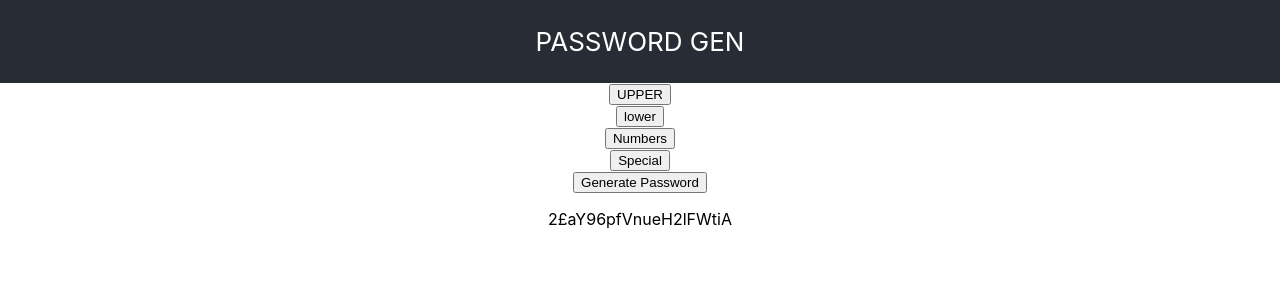
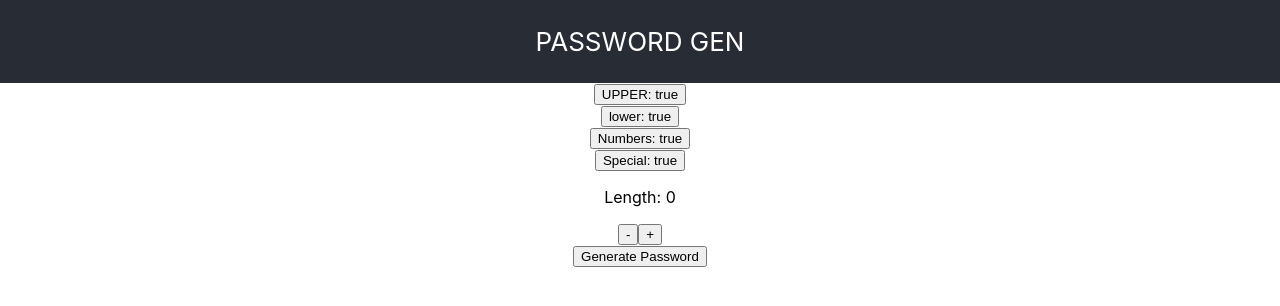
Before and after one commit to Tom-Mac1/passwordChallenge, a React (Create React App) app: page / in a window 1280 px wide. Shown: the top 306 px of the page. Built offline with nearby package versions, Linux system fonts and the light colour scheme.

Commit message:
button work

```diff
--- a/src/Components/Hero/Hero.js
+++ b/src/Components/Hero/Hero.js
@@ -1,6 +1,8 @@
 /* Need to be able to set length, and choose certain characters to exclude (upper, lower, special, numerical)*/
 
-function Pass() {
+import { useState } from "react";
+
+function Pass(length) {
     var password = "";
     var upper = "ABCDEFGHIJKLMNOPQRSTUVWXYZ";
     var lower = "abcdefghijklmnopqrstuvwxyz";
@@ -9,27 +11,35 @@ function Pass() {
     var characters = upper + lower + nums + special;
     /* create useffect for upperselect, lowerselect, nums and join them into one list based on whats true */
     /* create one for count with an up/down toggle */
-    for (var i=0; i < 20; i++){
+    for (var i=0; i < length; i++){
         password += characters.charAt(Math.floor(Math.random() * characters.length))
     }
     return password
 }
 function Hero() {
-
+    const [upper, setUpper] = useState("true");
+    const [lower, setLower] = useState("true");
+    const [numbers, setNumbers] = useState("true");
+    const [special, setSpecial] = useState("true");
+    const [length, setLength] = useState(0);
     return(
         <div className="HeroPage">
             <div className="Options">
-                <button>UPPER</button>
+                <button onClick={() => upper === "true" ? setUpper("false") : setUpper("true")}>UPPER: {upper}</button>
                 <br/>
-                <button>lower</button>
+                <button onClick={() => lower === "true" ? setLower("false") : setLower("true")}>lower: {lower}</button>
                 <br/>
-                <button>Numbers</button>
+                <button onClick={() => numbers === "true" ? setNumbers("false") : setNumbers("true")}>Numbers: {numbers}</button>
                 <br/>
-                <button>Special</button>
+                <button onClick={() => special === "true" ? setSpecial("false") : setSpecial("true")}>Special: {special}</button>
+                <br/>
+                <p>Length: {length}</p>
+                <button onClick={() => length === 0 ? setLength(length) : setLength(length-1)}>-</button>
+                <button onClick={() => setLength(length+1)}>+</button>
             </div>
             <div className="selector">
                 <button>Generate Password</button>
-                <p>{Pass()}</p>
+                <p>{Pass(length)}</p>
             </div>
         </div>
     )
```
Also changed, not shown: src/Components/Hero/Hero.css (added).
